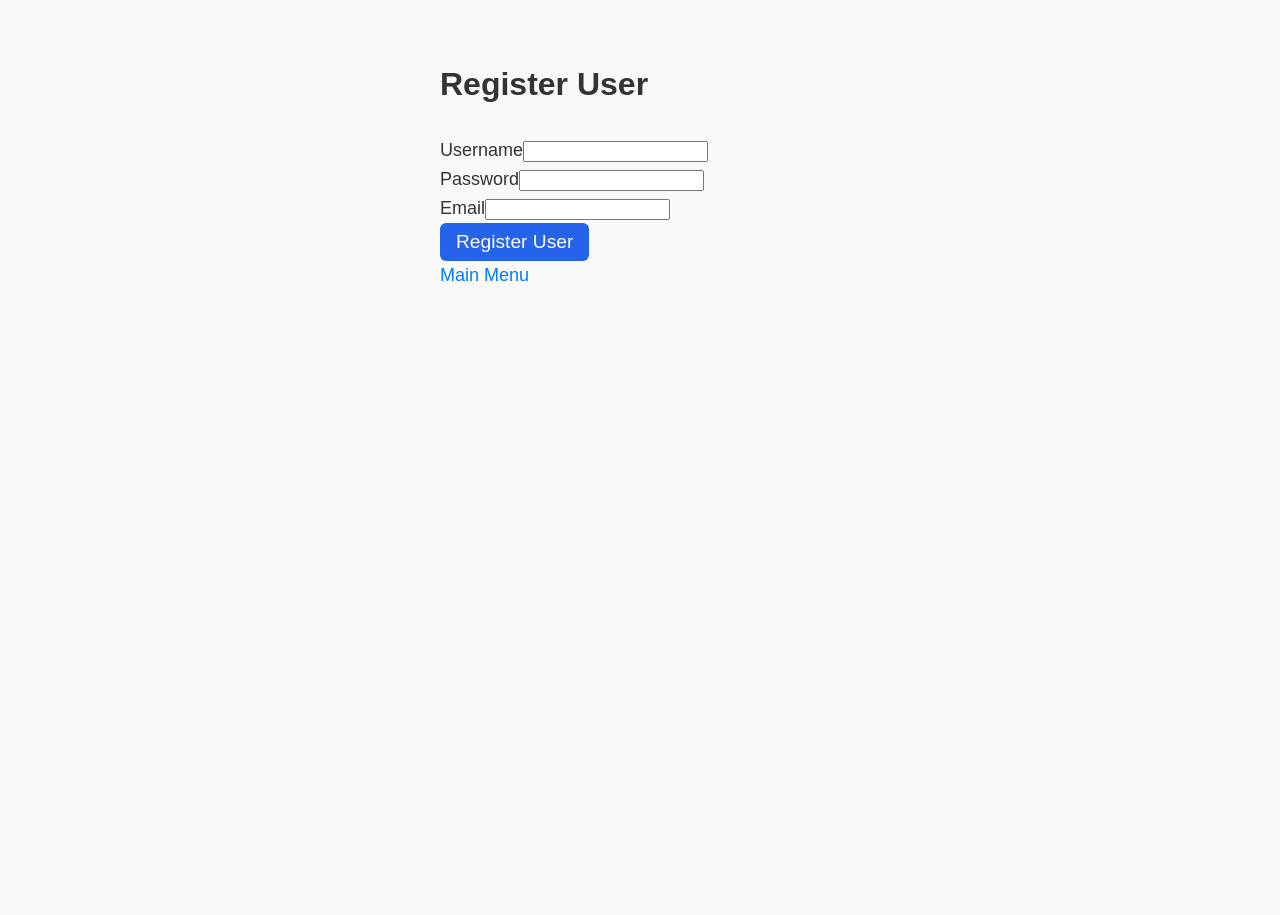
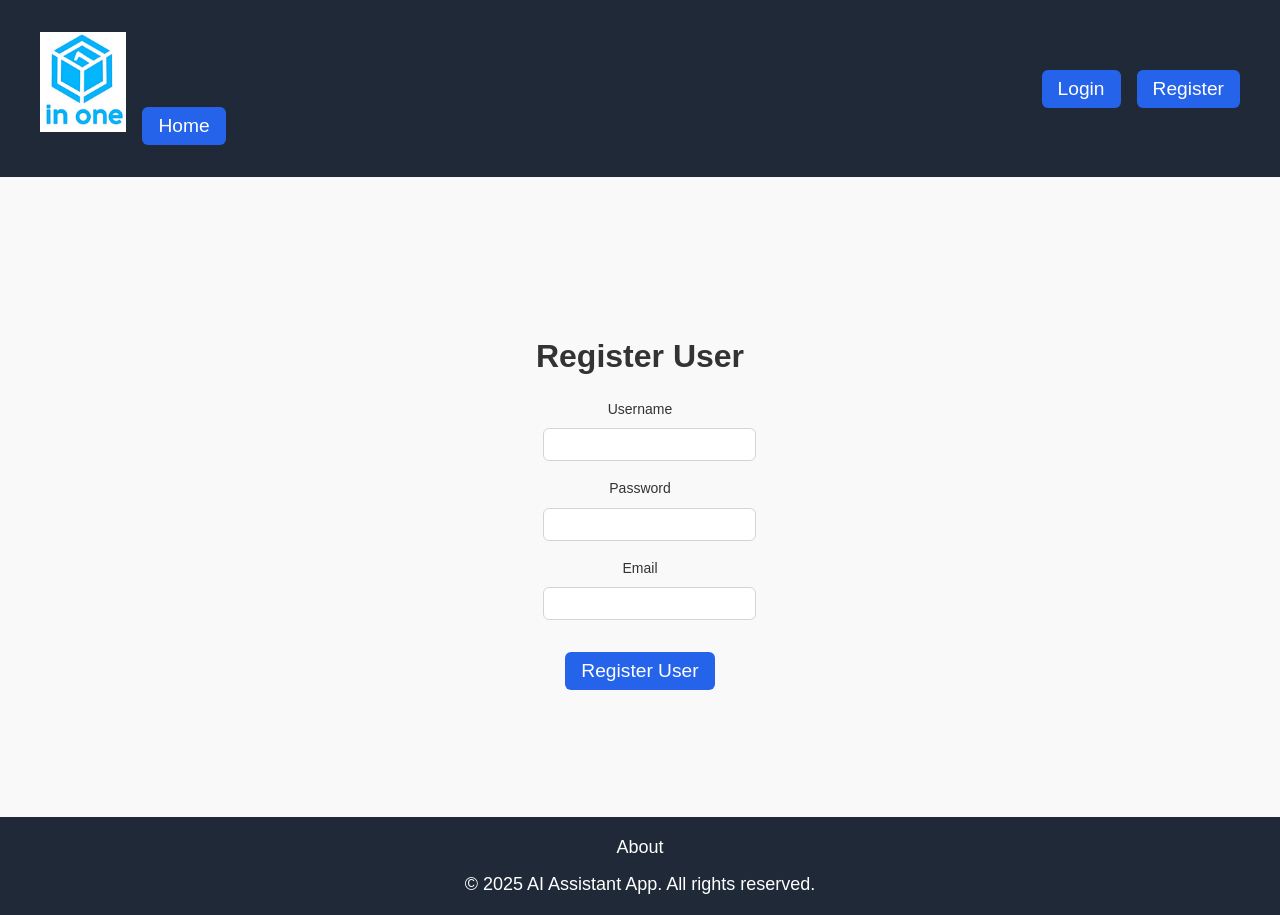
Before and after one commit to leiyese/in1-frontend, a React (Vite) app: page /register-user in a window 1280 px wide. Before the commit the page ends 800 px from the top, so only its background shows below. Built offline with nearby package versions, Linux system fonts and the light colour scheme; no server answers.

Commit message:
Centered login and register page

```diff
--- a/src/pages/Login.jsx
+++ b/src/pages/Login.jsx
@@ -1,6 +1,6 @@
 import React, { useState } from 'react';
 import { useForm } from 'react-hook-form';
-import { login, logout } from '../services/authApi';
+import { login } from '../services/authApi';
 import { useNavigate } from "react-router-dom";
 import Header from '../components/Header';
 import Button from '../components/Button';
@@ -35,39 +35,32 @@ const Login = () => {
     const navMainMenu = () => {
         navigate("/");
     };
-    const handleProfileClick = () => {
-        navigate('/profile-page');
-        console.log('Profile clicked');
-    };
-
-    const handleSubcriptionClick = () => {
-        navigate('/subscription');
-        console.log('Subscription clicked');
-        const userId = localStorage.getItem('userId') || 'unknown';
-        console.log('Current user id:', userId);
-    }
-
-
-    const handleLogoutClick = async () => {
-        try {
-        await logout();
-        console.log('Logout successful');
-        navigate('/login');
-        } catch (error) {
-        console.error('Logout failed:', error);
-        }
-    };
 
     return (
         <div>
-            <Header
-                onProfileClick={handleProfileClick}
-                onLogoutClick={handleLogoutClick}
-                onSubcriptionClick={handleSubcriptionClick}
-            />
-            <div className="container">
-                <h1>Login</h1>
-                <form onSubmit={handleSubmit(onSubmit)}>
+            <Header />
+            <div
+                className="container"
+                style={{
+                    display: "flex",
+                    flexDirection: "column",
+                    alignItems: "center",
+                    justifyContent: "center",
+                    minHeight: "80vh",
+                    textAlign: "center",
+                }}
+            >
+                <h1 style={{ marginBottom: "1rem" }}>Login</h1>
+                <form
+                    onSubmit={handleSubmit(onSubmit)}
+                    style={{
+                        display: "flex",
+                        flexDirection: "column",
+                        alignItems: "center",
+                        width: "100%",
+                        maxWidth: "400px",
+                    }}
+                >
                     <AdvTextInput
                         label="Username"
                         name="username"
@@ -82,7 +75,9 @@ const Login = () => {
                         {...register("password", { required: "Password is required" })}
                         error={errors.password}
                     />
-                    <Button type="submit">Login</Button>
+                    <div style={{ marginTop: "1rem" }}>
+                        <Button type="submit">Login</Button>
+                    </div>
                 </form>
                 {serverMessage && (
                     <div className={`message ${serverMessage.type}`}>
--- a/src/pages/RegisterUser.jsx
+++ b/src/pages/RegisterUser.jsx
@@ -1,11 +1,10 @@
 import { useState } from 'react';
 import { useForm } from 'react-hook-form';
 import Button from '../components/Button';
-import LinkButton from '../components/LinkButton';
-import TextInput from '../components/TextInput';
+import AdvTextInput from '../components/AdvTextInput';
 import { registerUser } from '../services/userApi';
-import styles from '../styles/RegisterUser.module.css';
-
+import Header from '../components/Header';
+import Footer from '../components/Footer';
 
 const RegisterUser = () => {
     const {
@@ -15,54 +14,78 @@ const RegisterUser = () => {
         reset,
     } = useForm();
 
-    const [serverMessage, setServerMessage] = useState("")
+    const [serverMessage, setServerMessage] = useState("");
 
     const onSubmit = async (data) => {
         try {
-        const response = await registerUser(data)
-        setServerMessage({ type: "register user: success", text: response.message })
-        reset()
+            const response = await registerUser(data);
+            setServerMessage({ type: "success", text: response.message });
+            reset();
         } catch (error) {
             setServerMessage({
                 type: "error",
                 text: error.response?.data?.error || "Something went wrong!",
-        })
+            });
         }
-    }
+    };
 
     return (
-      <div className={styles.formContainer}>
-      <h2>Register User</h2>
+        <div>
+            <Header />
+            <div
+                className="container"
+                style={{
+                    display: "flex",
+                    flexDirection: "column",
+                    alignItems: "center",
+                    justifyContent: "center",
+                    minHeight: "80vh",
+                    textAlign: "center",
+                }}
+            >
+                <h2 style={{ marginBottom: "1rem" }}>Register User</h2>
                 {serverMessage && (
-        <p>{serverMessage.text}</p>
+                    <p style={{ marginBottom: "1rem" }}>{serverMessage.text}</p>
                 )}
-      <form onSubmit={handleSubmit(onSubmit)}>
-        <TextInput
+                <form
+                    onSubmit={handleSubmit(onSubmit)}
+                    style={{
+                        display: "flex",
+                        flexDirection: "column",
+                        alignItems: "center",
+                        width: "100%",
+                        maxWidth: "400px",
+                    }}
+                >
+                    <AdvTextInput
                         name="username"
                         label="Username"
                         register={register}
                         registerOptions={{ required: "Username is required" }}
                         error={errors.username}
                     />
-        <TextInput
+                    <AdvTextInput
                         name="password"
                         label="Password"
                         register={register}
                         registerOptions={{ required: "Password is required" }}
                         error={errors.password}
                     />
-        <TextInput
+                    <AdvTextInput
                         name="email"
                         label="Email"
                         register={register}
                         registerOptions={{ required: "Email is required" }}
                         error={errors.email}
                     />
+                    <div style={{ marginTop: "1rem" }}>
                         <Button type="submit">Register User</Button>
+                    </div>
                 </form>
-      <LinkButton to='/'>Main Menu</LinkButton>
             </div>
-    )
-  }
+            <Footer />
+        </div>
+    );
+};
 
-  export default RegisterUser
+export default RegisterUser;
--- a/src/pages/Subscription.jsx
+++ b/src/pages/Subscription.jsx
@@ -11,6 +11,7 @@ const Subscription = () => {
     const [serverMessage, setServerMessage] = useState("");
     const [subscriptionTypes, setSubscriptionTypes] = useState([]);
     const [userId, setUserId] = useState(null);
+    const [username, setUsername] = useState(null);
     const [currentSubscription, setCurrentSubscription] = useState(null);
     const navigate = useNavigate();
 
@@ -32,7 +33,8 @@ const Subscription = () => {
         const fetchUser = async () => {
             try {
                 const userData = await getProtectedData();
-                setUserId(userData.id);
+                setUserId(userData.logged_in_as);
+                setUsername(userData.username);
             } catch (error) {
                 console.error("User not logged in", error);
             }
@@ -112,7 +114,7 @@ const Subscription = () => {
             <Header />
             {userId && (
                 <div style={{ backgroundColor: '#f1f1f1', padding: '10px', textAlign: 'center' }}>
-                    Logged in as: {userId}
+                    Logged in as: {username}
                 </div>
             )}
             <main style={{ flex: '1', padding: '20px' }}>
```
Lines whose indentation alone changed are shown as unchanged.
